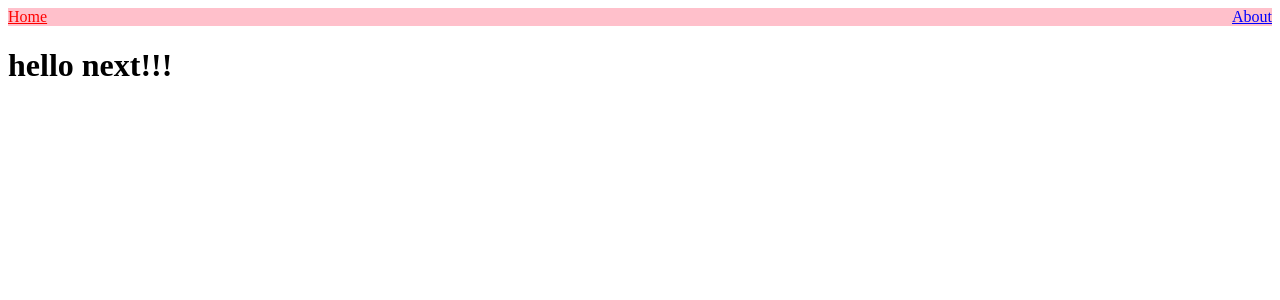
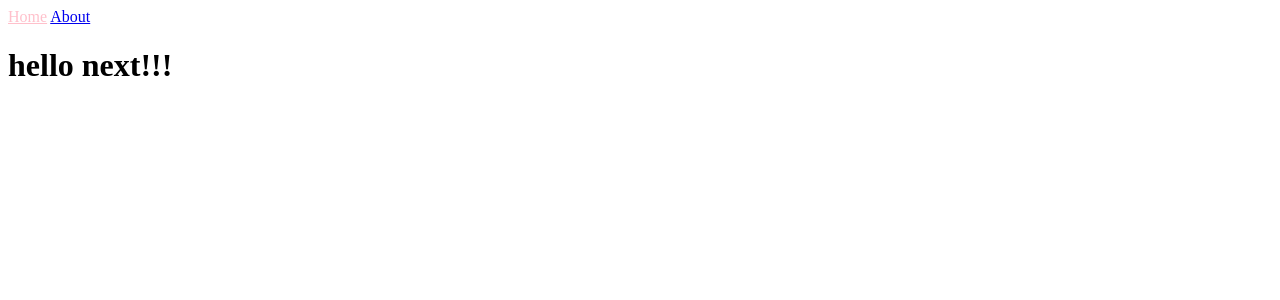
Before and after one commit to kshyun1223/practice-hello-next, a Next.js app: page / in a window 1280 px wide. Shown: the top 300 px of the page. Built offline with nearby package versions, Linux system fonts and the light colour scheme.

Commit message:
인라인 스타일 대신 CSS 모듈을 사용해서 조건부 렌더링

```diff
--- a/src/components/NavBar.js
+++ b/src/components/NavBar.js
@@ -5,10 +5,10 @@
 export default function NavBar() {
   const router = useRouter()
   return (
-    <nav className={ styles.nav }>
-      <Link href="/" style={{ color: router.pathname === "/" ? "red" : "blue"}}>Home</Link>
+    <nav>
+      <Link href="/" className={router.pathname === "/" ? styles.active : ""}>Home</Link>
       <> </>
-      <Link href="/about-next" style={{ color: router.pathname === "/about-next" ? "red" : "blue" }}>About</Link>
+      <Link href="/about-next" className={router.pathname === "/about-next" ? styles.active : ""}>About</Link>
     </nav>
   )
 }
--- a/src/components/NavBar.module.css
+++ b/src/components/NavBar.module.css
@@ -1,5 +1,3 @@
-.nav {
-  display: flex;
-  justify-content: space-between;
-  background-color: pink;
+.active {
+  color: pink;
 }
```
